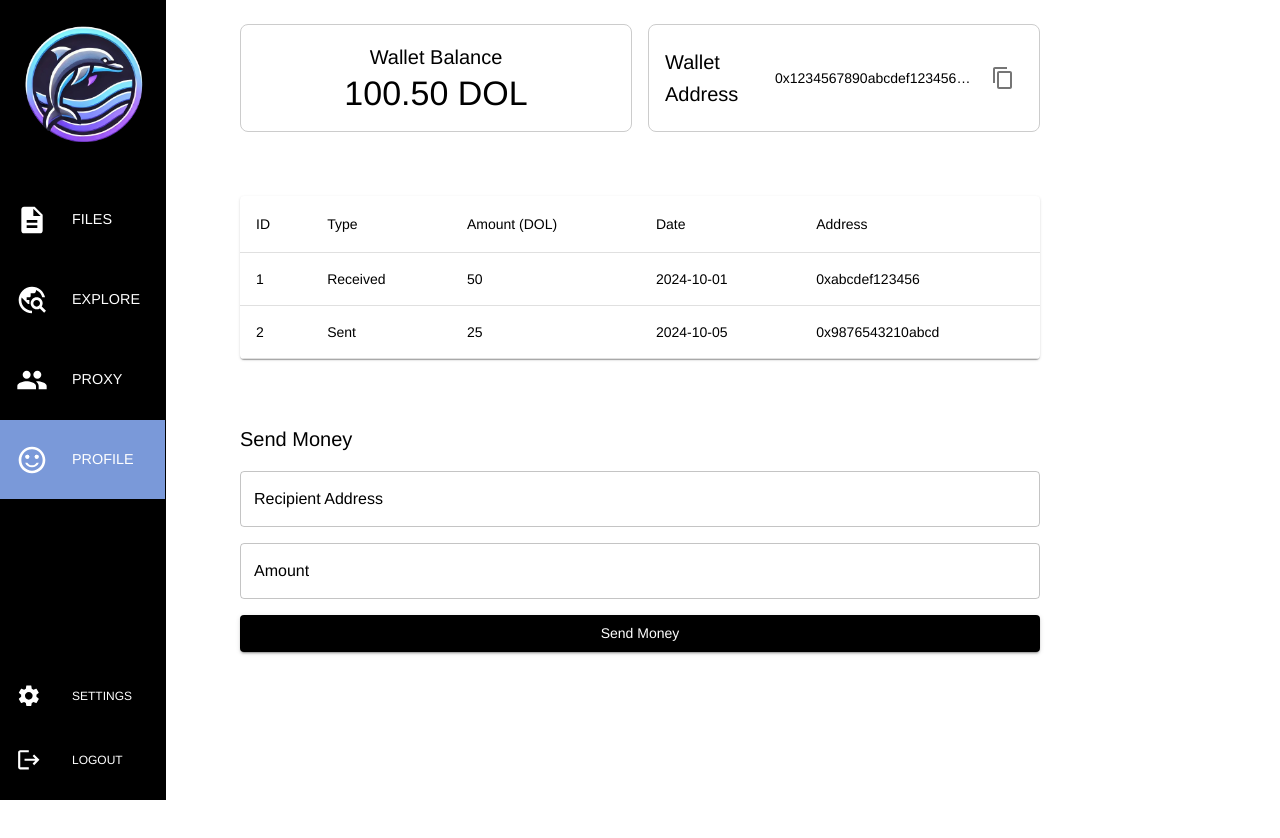
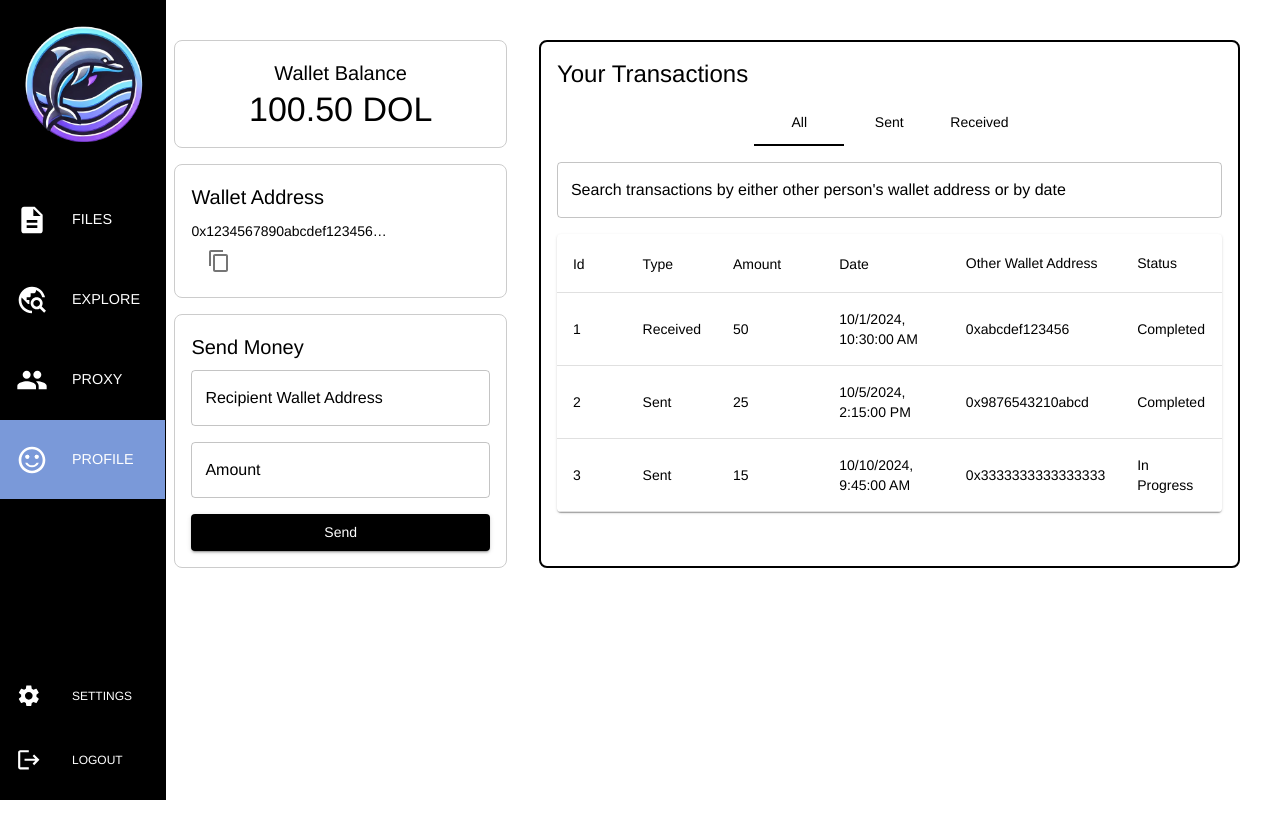
Before and after one commit to MazenIbrahim1/PHAJAM, a React (Vite) app: page /profile in a window 1280 px wide. Shown: the top 838 px of the page. After the commit the page ends 800 px from the top, so only its background shows below. Built offline with nearby package versions, Linux system fonts and the light colour scheme.

Commit message:
Profile updated

```diff
--- a/src/components/Profile/Profile.jsx
+++ b/src/components/Profile/Profile.jsx
@@ -1,28 +1,42 @@
 import { useState } from "react";
-import { Box, Typography, IconButton, Table, TableBody, TableCell, TableContainer, TableHead, TableRow, Paper, TextField, Button } from "@mui/material";
+import {
+  Box,
+  Typography,
+  IconButton,
+  Table,
+  TableBody,
+  TableCell,
+  TableContainer,
+  TableHead,
+  TableRow,
+  Paper,
+  TextField,
+  Button,
+  Tabs,
+  Tab,
+  TableSortLabel,
+} from "@mui/material";
 import ContentCopyIcon from "@mui/icons-material/ContentCopy";
 
 export default function Profile() {
-  // State for balance and transactions
-  const [balance, setBalance] = useState(100.50); // Initial Dolphincoin balance
+  const [balance, setBalance] = useState(100.5);
   const [transactions, setTransactions] = useState([
-    { id: 1, type: "Received", amount: 50, date: "2024-10-01", from: "0xabcdef123456" },
-    { id: 2, type: "Sent", amount: 25, date: "2024-10-05", to: "0x9876543210abcd" },
-    // Add more transaction objects here as needed
+    { id: 1, type: "Received", amount: 50, date: "2024-10-01T10:30:00", from: "0xabcdef123456", status: "Completed" },
+    { id: 2, type: "Sent", amount: 25, date: "2024-10-05T14:15:00", to: "0x9876543210abcd", status: "Completed" },
+    { id: 3, type: "Sent", amount: 15, date: "2024-10-10T09:45:00", to: "0x3333333333333333", status: "In Progress" },
   ]);
-  const [address, setAddress] = useState("0x1234567890abcdef1234567890abcdef12345678"); // Example wallet address
-
-  // State for form inputs
+  const [address, setAddress] = useState("0x1234567890abcdef1234567890abcdef12345678");
   const [recipientAddress, setRecipientAddress] = useState("");
   const [amount, setAmount] = useState("");
+  const [filter, setFilter] = useState("All");
+  const [searchTerm, setSearchTerm] = useState("");
+  const [sortConfig, setSortConfig] = useState({ key: "", direction: "asc" });
 
-  // Function to handle copying the wallet address
   const handleCopyToClipboard = () => {
     navigator.clipboard.writeText(address);
     alert("Address copied to clipboard!");
   };
 
-  // Function to handle sending money
   const handleSendMoney = () => {
     const amountToSend = parseFloat(amount);
 
@@ -36,51 +50,82 @@ export default function Profile() {
       return;
     }
 
-    // Update the balance
     setBalance((prevBalance) => prevBalance - amountToSend);
 
-    // Add a new transaction
     const newTransaction = {
       id: transactions.length + 1,
       type: "Sent",
       amount: amountToSend,
-      date: new Date().toISOString().split("T")[0], // Format as YYYY-MM-DD
+      date: new Date().toISOString(),
       to: recipientAddress,
+      status: "Completed",
     };
     setTransactions((prevTransactions) => [...prevTransactions, newTransaction]);
 
-    // Clear the input fields
     setRecipientAddress("");
     setAmount("");
     alert("Transaction successful!");
   };
 
+  const handleTabChange = (event, newValue) => {
+    setFilter(newValue);
+  };
+
+  const handleSort = (column) => {
+    let direction = "asc";
+    if (sortConfig.key === column && sortConfig.direction === "asc") {
+      direction = "desc";
+    }
+
+    setSortConfig({ key: column, direction });
+  };
+
+  const sortedTransactions = [...transactions].sort((a, b) => {
+    if (a[sortConfig.key] < b[sortConfig.key]) {
+      return sortConfig.direction === "asc" ? -1 : 1;
+    }
+    if (a[sortConfig.key] > b[sortConfig.key]) {
+      return sortConfig.direction === "asc" ? 1 : -1;
+    }
+    return 0;
+  });
+
+  const filteredTransactions = sortedTransactions
+    .filter((transaction) => {
+      if (filter === "Sent") return transaction.type === "Sent";
+      if (filter === "Received") return transaction.type === "Received";
+      return true;
+    })
+    .filter((transaction) => {
+      const searchTermLower = searchTerm.toLowerCase();
+      const transactionDate = new Date(transaction.date).toLocaleDateString().toLowerCase();
+      const transactionTime = new Date(transaction.date).toLocaleTimeString().toLowerCase();
+
       return (
-    <Box
-      sx={{
-        height: "100vh",
-        display: "flex",
-        flexDirection: "column",
-        justifyContent: "flex-start",
-        alignItems: "center",
-        padding: 2,
-        gap: 4,
-      }}
-    >
-      {/* Top row with wallet balance and address */}
+        transaction.type.toLowerCase().includes(searchTermLower) ||
+        (transaction.type === "Received" && transaction.from.toLowerCase().includes(searchTermLower)) ||
+        (transaction.type === "Sent" && transaction.to.toLowerCase().includes(searchTermLower)) ||
+        transactionDate.includes(searchTermLower) ||
+        transactionTime.includes(searchTermLower)
+      );
+    });
+
+  return (
     <Box
       sx={{
         display: "flex",
         justifyContent: "space-between",
-          width: "100%",
-          maxWidth: "800px",
-          gap: 2,
+        padding: 4,
+        gap: 4,
+        maxWidth: "1200px",
+        margin: "0 auto",
+        paddingLeft: "13vw",
       }}
     >
-        {/* Wallet Balance Box */}
+      {/* Left column */}
+      <Box sx={{ flex: 1, display: "flex", flexDirection: "column", gap: 2 }}>
         <Box
           sx={{
-            flex: 1,
             padding: 2,
             border: "1px solid #ccc",
             borderRadius: "8px",
@@ -91,26 +136,21 @@ export default function Profile() {
           <Typography variant="h4">{balance.toFixed(2)} DOL</Typography>
         </Box>
 
-        {/* Wallet Address Box */}
         <Box
           sx={{
-            flex: 1,
             padding: 2,
             border: "1px solid #ccc",
             borderRadius: "8px",
-            display: "flex",
-            justifyContent: "space-between",
-            alignItems: "center",
           }}
         >
           <Typography variant="h6">Wallet Address</Typography>
-          <Box sx={{ display: "flex", alignItems: "center" }}>
           <Typography
             variant="body2"
             sx={{
               overflow: "hidden",
               textOverflow: "ellipsis",
               maxWidth: "200px",
+              marginTop: "8px",
             }}
           >
             {address}
@@ -119,67 +159,107 @@ export default function Profile() {
             <ContentCopyIcon />
           </IconButton>
         </Box>
+
+        <Box
+          sx={{
+            padding: 2,
+            border: "1px solid #ccc",
+            borderRadius: "8px",
+          }}
+        >
+          <Typography variant="h6" gutterBottom>
+            Send Money
+          </Typography>
+          <TextField
+            label="Recipient Wallet Address"
+            variant="outlined"
+            value={recipientAddress}
+            onChange={(e) => setRecipientAddress(e.target.value)}
+            fullWidth
+            sx={{ marginBottom: 2 }}
+          />
+          <TextField
+            label="Amount"
+            variant="outlined"
+            type="number"
+            value={amount}
+            onChange={(e) => setAmount(e.target.value)}
+            fullWidth
+            sx={{ marginBottom: 2 }}
+          />
+          <Button variant="contained" color="primary" onClick={handleSendMoney} fullWidth>
+            Send
+          </Button>
         </Box>
       </Box>
 
-      {/* Transactions Table */}
-      <TableContainer component={Paper} sx={{ maxWidth: "800px", width: "100%", marginTop: 4 }}>
+      <Box
+        sx={{
+          flex: 2,
+          border: "2px solid #000",
+          borderRadius: "8px",
+          padding: 2,
+        }}
+      >
+        <Typography variant="h5" gutterBottom>
+          Your Transactions
+        </Typography>
+        <Tabs
+          value={filter}
+          onChange={handleTabChange}
+          indicatorColor="primary"
+          textColor="primary"
+          centered
+        >
+          <Tab label="All" value="All" />
+          <Tab label="Sent" value="Sent" />
+          <Tab label="Received" value="Received" />
+        </Tabs>
+        <TextField
+          label="Search transactions by either other person's wallet address or by date"
+          variant="outlined"
+          fullWidth
+          sx={{ marginY: 2 }}
+          value={searchTerm}
+          onChange={(e) => setSearchTerm(e.target.value)}
+        />
+        <TableContainer component={Paper}>
           <Table>
             <TableHead>
               <TableRow>
-              <TableCell>ID</TableCell>
-              <TableCell>Type</TableCell>
-              <TableCell>Amount (DOL)</TableCell>
-              <TableCell>Date</TableCell>
-              <TableCell>Address</TableCell>
+                {["id", "type", "amount", "date"].map((column) => (
+                  <TableCell key={column}>
+                    <TableSortLabel
+                      active={sortConfig.key === column}
+                      direction={sortConfig.key === column ? sortConfig.direction : "asc"}
+                      onClick={() => handleSort(column)}
+                    >
+                      {column.charAt(0).toUpperCase() + column.slice(1)}
+                    </TableSortLabel>
+                  </TableCell>
+                ))}
+                <TableCell>
+                  {filter === "Sent" ? "To" : filter === "Received" ? "From" : "Other Wallet Address"}
+                </TableCell>
+                <TableCell>Status</TableCell>
               </TableRow>
             </TableHead>
             <TableBody>
-            {transactions.map((transaction) => (
+              {filteredTransactions.map((transaction) => (
                 <TableRow key={transaction.id}>
                   <TableCell>{transaction.id}</TableCell>
                   <TableCell>{transaction.type}</TableCell>
                   <TableCell>{transaction.amount}</TableCell>
-                <TableCell>{transaction.date}</TableCell>
+                  <TableCell>{new Date(transaction.date).toLocaleString()}</TableCell>
                   <TableCell>
-                  {transaction.type === "Received" ? transaction.from : transaction.to}
+                    {transaction.type === "Sent" ? transaction.to : transaction.from}
                   </TableCell>
+                  <TableCell>{transaction.status}</TableCell>
                 </TableRow>
               ))}
             </TableBody>
           </Table>
         </TableContainer>
-
-      {/* Send Money Section */}
-      <Box
-        sx={{
-          maxWidth: "800px",
-          width: "100%",
-          marginTop: 4,
-          display: "flex",
-          flexDirection: "column",
-          gap: 2,
-        }}
-      >
-        <Typography variant="h6">Send Money</Typography>
-        <TextField
-          label="Recipient Address"
-          variant="outlined"
-          fullWidth
-          value={recipientAddress}
-          onChange={(e) => setRecipientAddress(e.target.value)}
-        />
-        <TextField
-          label="Amount"
-          variant="outlined"
-          type="number"
-          fullWidth
-          value={amount}
-          onChange={(e) => setAmount(e.target.value)}
-        />
-        <Button variant="contained" color="primary" onClick={handleSendMoney}>
-          Send Money
-        </Button>
       </Box>
     </Box>
   );
```
Lines whose indentation alone changed are shown as unchanged.
